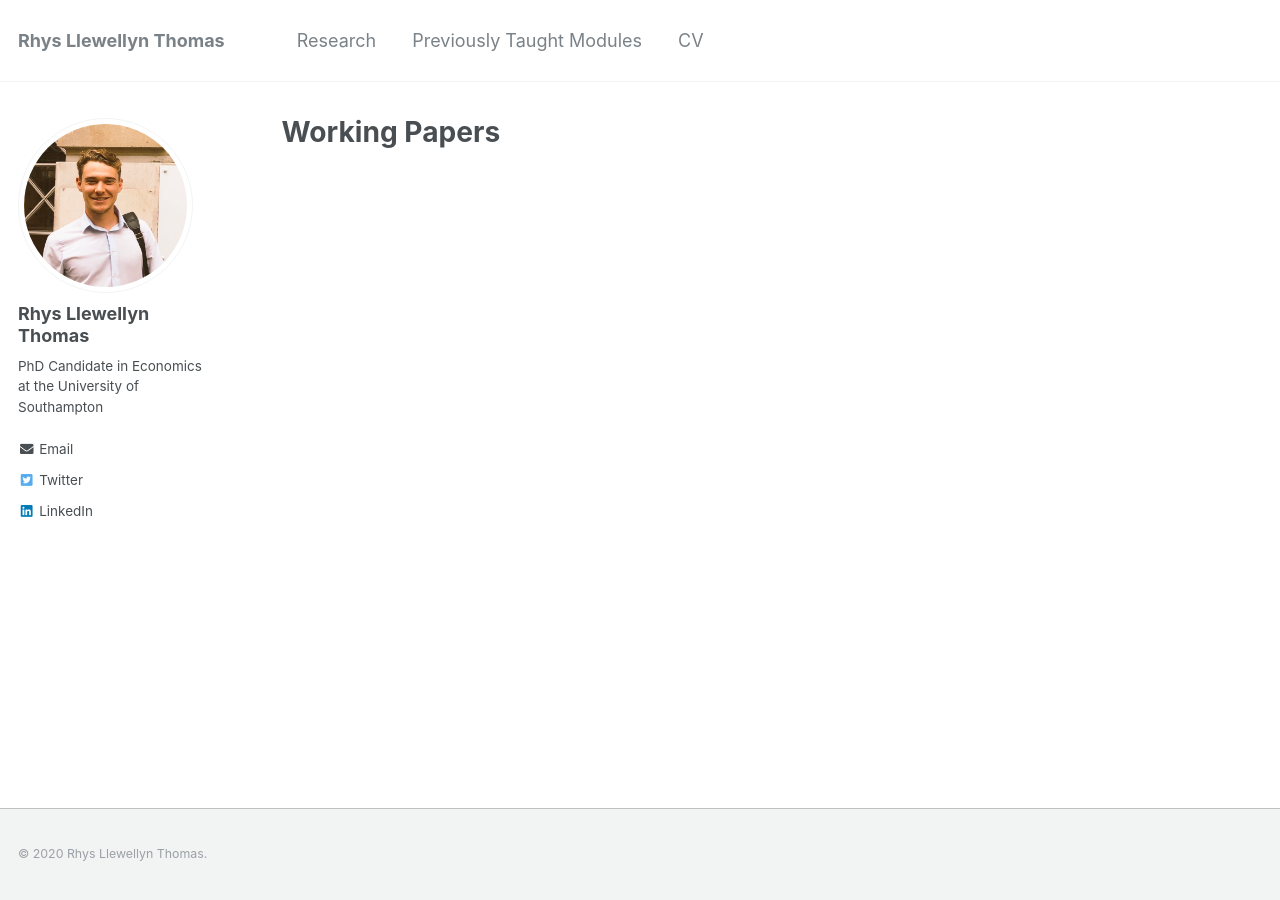
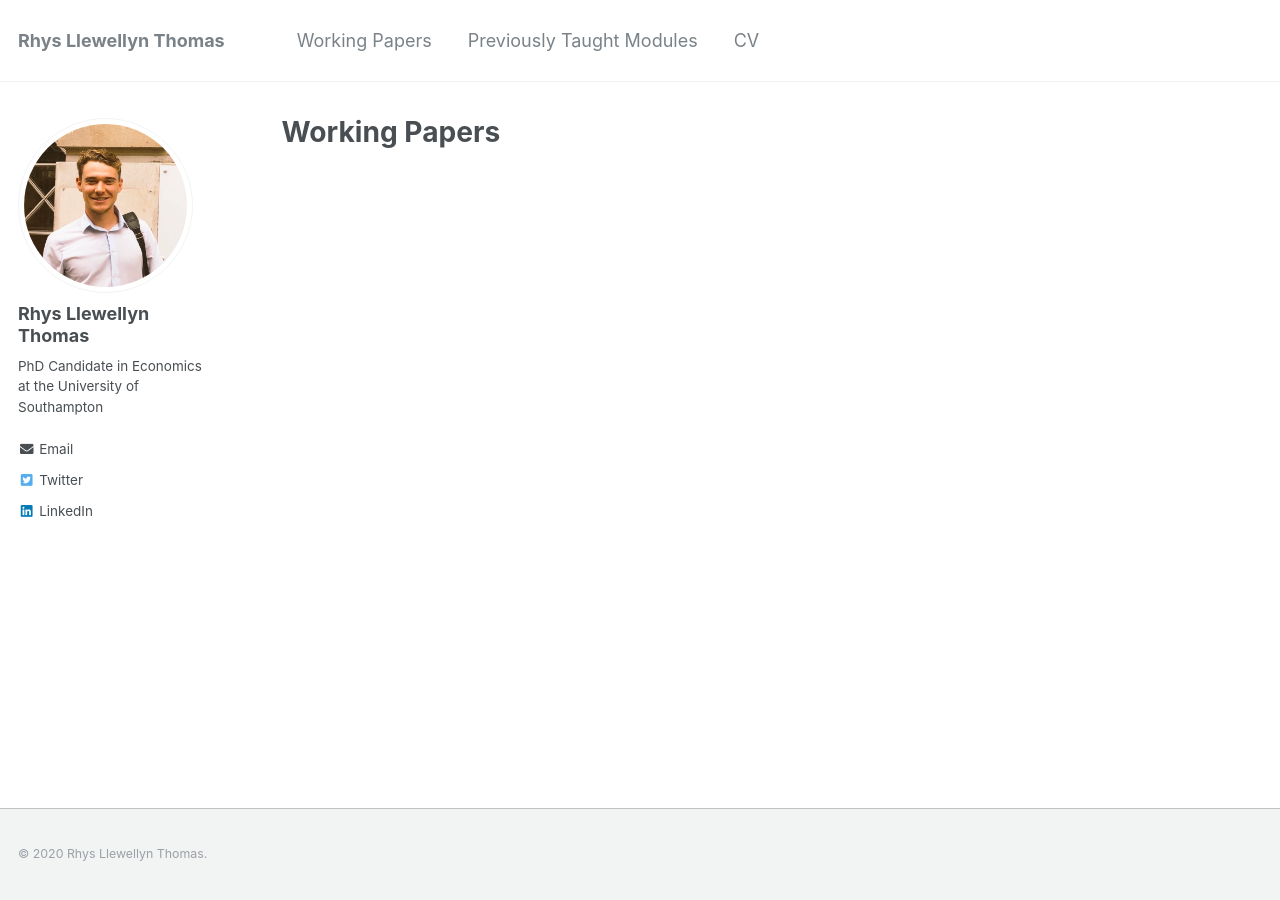
Before and after one commit to RhysLlThomas/rhysllthomas.github.io, a Jekyll site: the page built from _pages/workingpapers_old.md, in a window 1280 px wide. Built offline with Jekyll 4.4.1, drawn with Linux system fonts in a browser that asks for light colours.

Commit message:
workingpapers

```diff
--- a/_data/navigation.yml
+++ b/_data/navigation.yml
@@ -1,7 +1,7 @@
 # main links links
 main:
-  - title: "Research"
-    url: /research/
+  - title: "Working Papers"
+    url: /workingpapers/
 
 #  - title: "Working Papers"
 #    url: /publications/
--- a/_includes/archive-single.html
+++ b/_includes/archive-single.html
@@ -41,7 +41,7 @@
     {% if post.collection == 'teaching' %}
       <p> <strong> {{ post.type }} </strong>, <i>{{ post.venue }}</i>, {{ post.year }} </p>
       <p> <strong> Module Evaluation: </strong> {{ post.evaluation }} </p>
-      {% elsif post.collection == 'publications' %}
+      {% elsif post.collection == 'workingpapers' %}
         {% if post.author %}
         <p> <i> joint with {{ post.author }} </i> <p>
         {% else %}
--- a/_pages/workingpapers.md
+++ b/_pages/workingpapers.md
@@ -11,6 +11,6 @@ author_profile: true
 
 {% include base_path %}
 
-{% for post in site.workingpapers reversed %}
+{% for post in site.publications reversed %}
   {% include archive-single.html %}
 {% endfor %}
--- a/_pages/publications.md
+++ b/_pages/workingpapers_old.md
@@ -1,7 +1,7 @@
 ---
 layout: archive
-title: "Publications"
-permalink: /publications/
+title: "Working Papers"
+permalink: /workingpapers/
 author_profile: true
 ---
 
@@ -11,6 +11,6 @@ author_profile: true
 
 {% include base_path %}
 
-{% for post in site.publications reversed %}
+{% for post in site.workingpapers reversed %}
   {% include archive-single.html %}
 {% endfor %}
```
Also changed, not shown: _workingpapers/2020-08-12-diabetes-spillover.md (renamed from _publications/2020-08-12-diabetes-spillover.md, +2 -2 lines), _pages/research_old.md (renamed from _pages/research.md).
